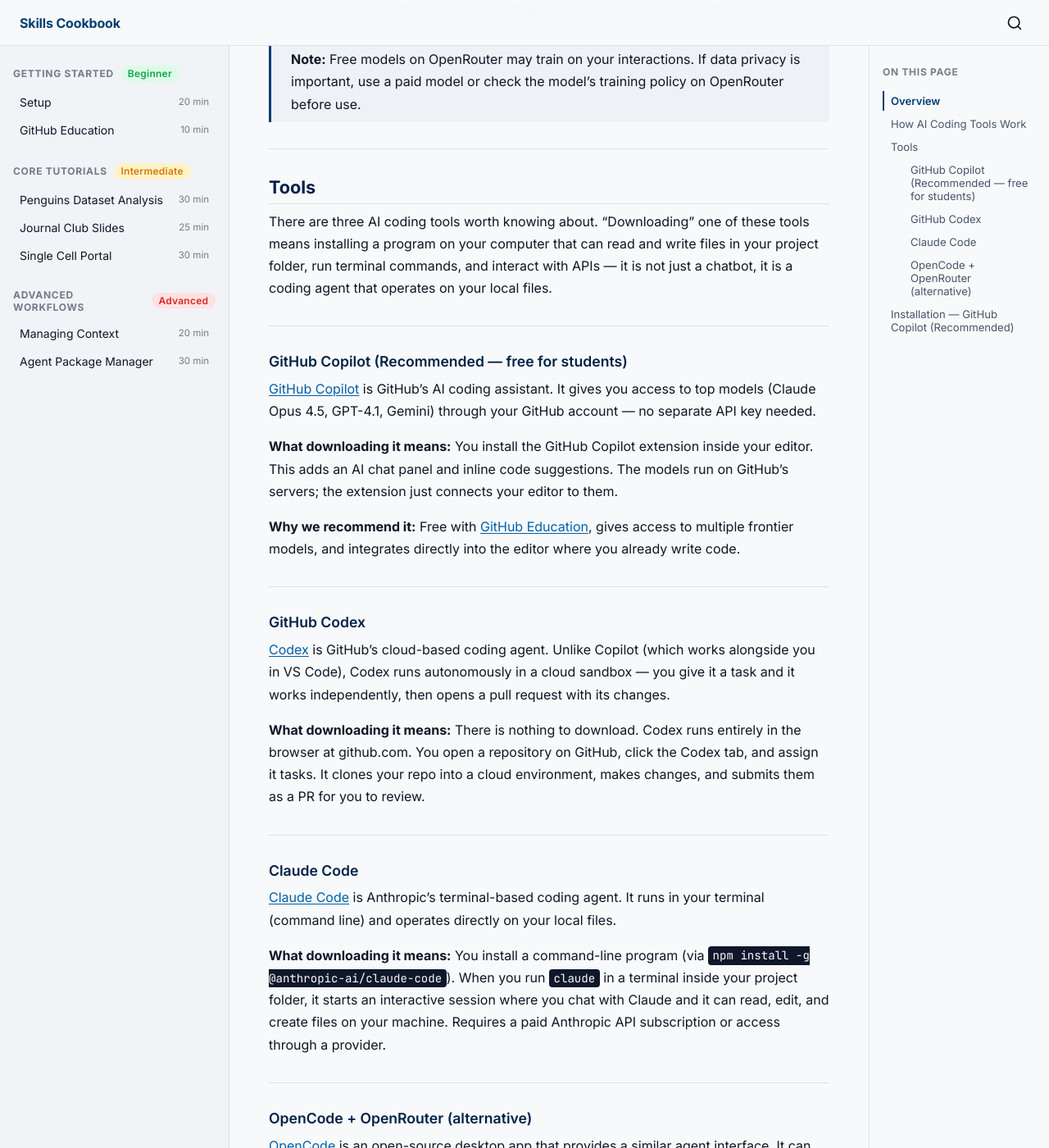
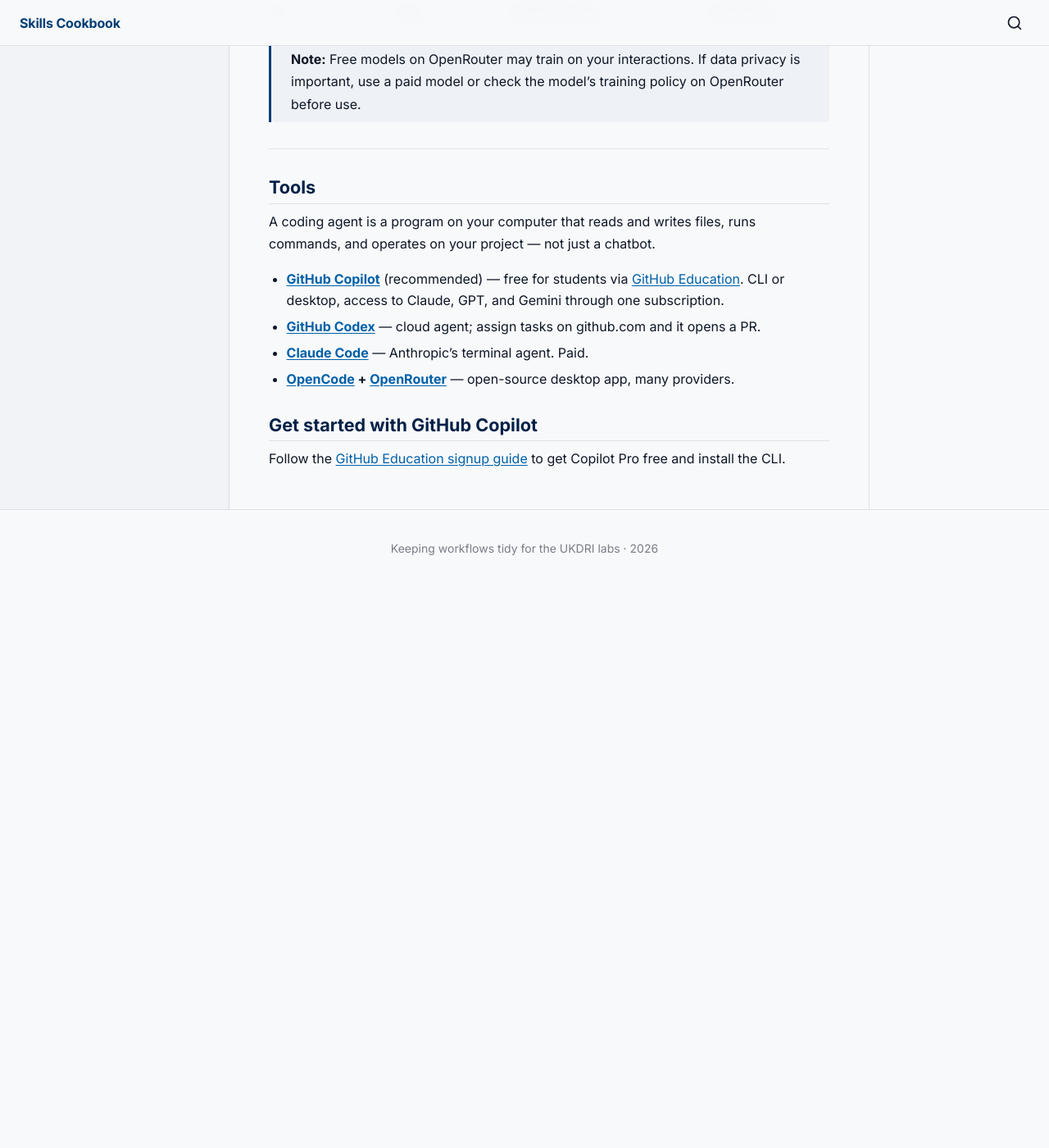
Before and after one commit to neurogenomics/agentic-life-sciences-tutorial, a Jekyll site: the page built from tutorials/01-setup.md, in a window 1280 px wide and 1400 px high, scrolled down 1218 px. Shown: the whole window at 82% size. Built offline with Jekyll 4.4.1, drawn with Linux system fonts in a browser that asks for light colours; after the commit the page ends 1933 px from its top, so only the background shows below that; some of the changed text lies outside the part shown.

```diff
--- a/tutorials/01-setup.md
+++ b/tutorials/01-setup.md
@@ -35,48 +35,13 @@ You choose an agent, connect it to a provider, and pick a model. Different combi
 
 ## Tools
 
-There are three AI coding tools worth knowing about. "Downloading" one of these tools means installing a program on your computer that can read and write files in your project folder, run terminal commands, and interact with APIs — it is not just a chatbot, it is a coding agent that operates on your local files.
+A coding agent is a program on your computer that reads and writes files, runs commands, and operates on your project — not just a chatbot.
 
----
+- **[GitHub Copilot](https://github.com/features/copilot)** (recommended) — free for students via [GitHub Education](https://education.github.com). CLI or desktop, access to Claude, GPT, and Gemini through one subscription.
+- **[GitHub Codex](https://github.com/features/codex)** — cloud agent; assign tasks on github.com and it opens a PR.
+- **[Claude Code](https://docs.anthropic.com/en/docs/claude-code)** — Anthropic's terminal agent. Paid.
+- **[OpenCode](https://opencode.ai/) + [OpenRouter](https://openrouter.ai)** — open-source desktop app, many providers.
 
-### GitHub Copilot (Recommended — free for students)
+## Get started with GitHub Copilot
 
-[GitHub Copilot](https://github.com/features/copilot) is GitHub's AI coding assistant. It gives you access to top models (Claude Opus 4.5, GPT-4.1, Gemini) through your GitHub account — no separate API key needed.
-
-**What downloading it means:** You install the GitHub Copilot extension inside your editor. This adds an AI chat panel and inline code suggestions. The models run on GitHub's servers; the extension just connects your editor to them.
-
-**Why we recommend it:** Free with [GitHub Education](https://education.github.com), gives access to multiple frontier models, and integrates directly into the editor where you already write code.
-
----
-
-### GitHub Codex
-
-[Codex](https://github.com/features/codex) is GitHub's cloud-based coding agent. Unlike Copilot (which works alongside you in VS Code), Codex runs autonomously in a cloud sandbox — you give it a task and it works independently, then opens a pull request with its changes.
-
-**What downloading it means:** There is nothing to download. Codex runs entirely in the browser at github.com. You open a repository on GitHub, click the Codex tab, and assign it tasks. It clones your repo into a cloud environment, makes changes, and submits them as a PR for you to review.
-
----
-
-### Claude Code
-
-[Claude Code](https://docs.anthropic.com/en/docs/claude-code) is Anthropic's terminal-based coding agent. It runs in your terminal (command line) and operates directly on your local files.
-
-**What downloading it means:** You install a command-line program (via `npm install -g @anthropic-ai/claude-code`). When you run `claude` in a terminal inside your project folder, it starts an interactive session where you chat with Claude and it can read, edit, and create files on your machine. Requires a paid Anthropic API subscription or access through a provider.
-
----
-
-### OpenCode + OpenRouter (alternative)
-
-[OpenCode](https://opencode.ai/) is an open-source desktop app that provides a similar agent interface. It can connect to many model providers, including [OpenRouter](https://openrouter.ai) (a single subscription to access many models) and GitHub Copilot.
-
-**What downloading it means:** You download a desktop application. It provides a chat interface that can read and write files in your project, similar to Claude Code but with a graphical interface and support for multiple providers.
-
----
-
-## Installation — GitHub Copilot (Recommended)
-
-> For a detailed step-by-step walkthrough with screenshots — including applying for GitHub Education, redeeming your Copilot Pro coupon, and enabling the coding agent — see the [GitHub Education guide](github-education).
-
-1. Follow the [GitHub Education signup guide](github-education) to get Copilot Pro free and enable the coding agent
-2. Select a model (e.g. Claude Opus 4.5) from the model picker at the top of the Copilot Chat panel
-3. Make a new folder to begin — e.g. create a `testing AI` folder in your Documents, then open it in VS Code (`File → Open Folder`)
+Follow the [GitHub Education signup guide](github-education) to get Copilot Pro free and install the CLI.
```
Also changed, not shown: workshops/agentic-ai-neuroscience-2026.md (+1 -1 lines).
